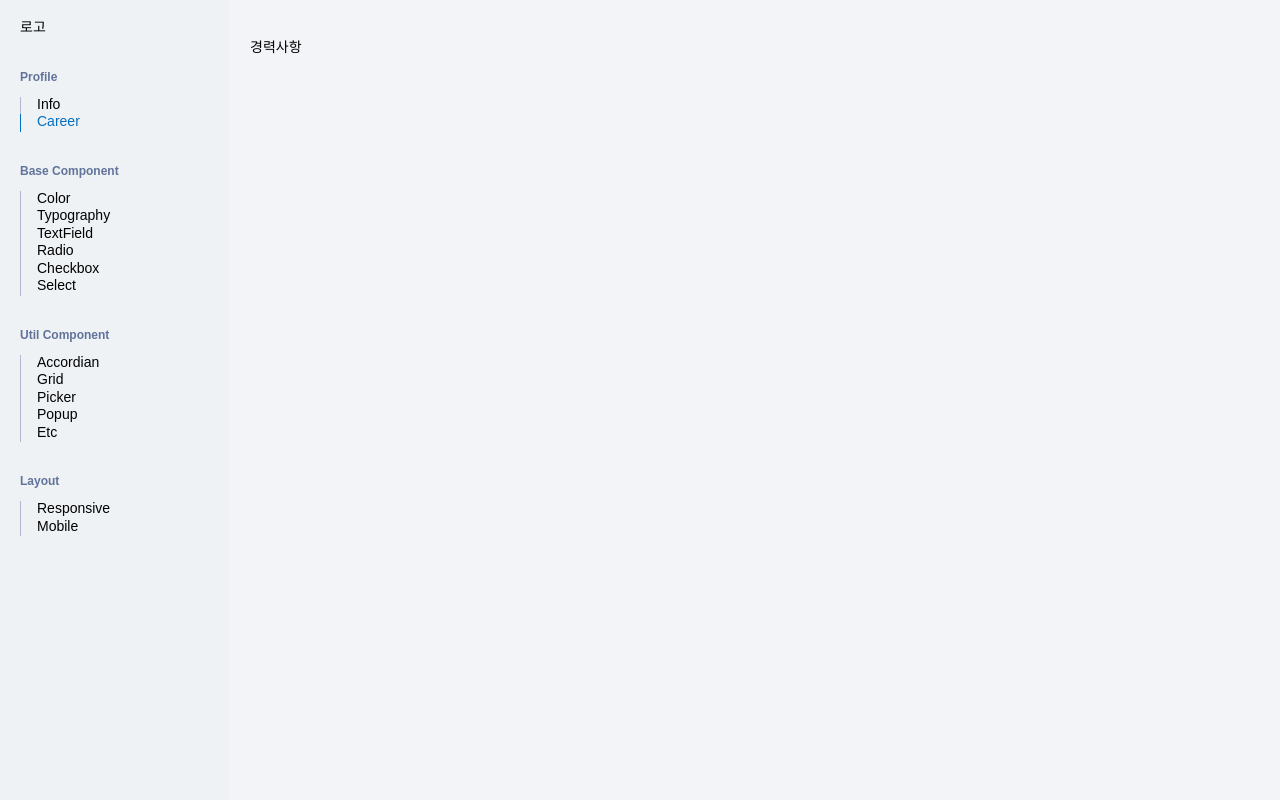
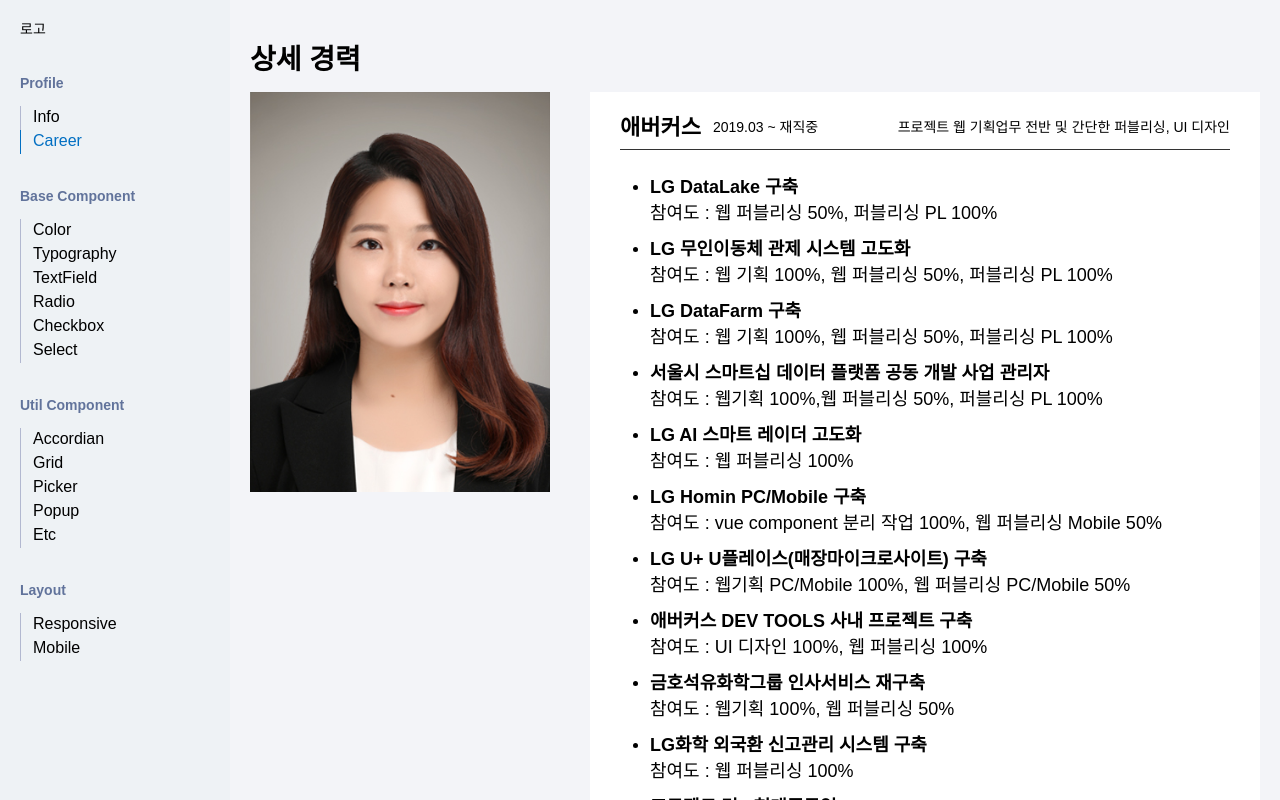
Before and after one commit to joyurim/homepage, a Nuxt app: page /profile/career in a window 1280 px wide. Built offline with nearby package versions, Linux system fonts and the light colour scheme; a web font is replaced by a local one.

Commit message:
경력사항 추가

```diff
--- a/assets/scss/common.scss
+++ b/assets/scss/common.scss
@@ -49,7 +49,7 @@
   font-family: 'Noto Sans KR', sans-serif;
   font-size: 14px;
   font-weight: normal;
-  line-height: 1.25;
+  line-height: 1.5;
   .hide {
     overflow: hidden;
     display: inline-block;
@@ -252,3 +252,39 @@
     }
   }
 }
+.ProfileCareer {
+  .page-title {
+    margin-bottom: 10px;
+    font-size: 28px;
+    font-weight: 700;
+  }
+  .photo {
+    width: 300px;
+    margin-right: 40px;
+  }
+  .career {
+    background: white;
+    padding: 20px 30px;
+    &__title {
+      @apply flex items-center justify-between;
+      padding-bottom: 4px;
+      border-bottom: 1px solid #333;
+      &--name {
+        font-size: 22px;
+        font-weight: 700;
+      }
+      &--date {
+        margin-left: 12px;
+        font-size: 14px;
+      }
+    }
+    &__list {
+      padding: 20px 30px;
+      li {
+        padding: 4px 0;
+        font-size: 18px;
+        list-style: disc;
+      }
+    }
+  }
+}
--- a/components/Sidebar.vue
+++ b/components/Sidebar.vue
@@ -140,13 +140,14 @@ export default {
   background: $bg-color;
   &__title {
     color: $blue-1;
-    font-size: 12px;
+    font-size: 14px;
     font-weight: 700;
   }
   &__list {
     &--menu {
       display: block;
-      padding-left: 16px;
+      padding-left: 12px;
+      font-size: 16px;
       border-left: 1px solid $blue-3;
       &.nuxt-link-active {
         color: $primary;
--- a/pages/profile/career.vue
+++ b/pages/profile/career.vue
@@ -1,5 +1,167 @@
 <template>
-  <section aside aria-label="경력사항">경력사항</section>
+  <section aside aria-label="경력사항" class="ProfileCareer">
+    <h2 class="page-title">상세 경력</h2>
+    <div class="flex items-start">
+      <!-- 이력서 사진 -->
+      <article class="photo">
+        <img src="/img/yurim2.jpg" alt="이력서 사진" />
+      </article>
+      <!-- 경력사항 -->
+      <div class="flex-1">
+        <!-- 애버커스 -->
+        <article class="career mb-4">
+          <div class="career__title">
+            <div class="flex items-center">
+              <h3 class="career__title--name">애버커스</h3>
+              <span class="career__title--date">2019.03 ~ 재직중</span>
+            </div>
+            <p>프로젝트 웹 기획업무 전반 및 간단한 퍼블리싱, UI 디자인</p>
+          </div>
+          <ul class="career__list">
+            <li>
+              <div class="font-bold">LG DataLake 구축</div>
+              <div>참여도 : 웹 퍼블리싱 50%, 퍼블리싱 PL 100%</div>
+            </li>
+            <li>
+              <div class="font-bold">LG 무인이동체 관제 시스템 고도화</div>
+              <div>
+                참여도 : 웹 기획 100%, 웹 퍼블리싱 50%, 퍼블리싱 PL 100%
+              </div>
+            </li>
+            <li>
+              <div class="font-bold">LG DataFarm 구축</div>
+              <div>
+                참여도 : 웹 기획 100%, 웹 퍼블리싱 50%, 퍼블리싱 PL 100%
+              </div>
+            </li>
+            <li>
+              <div class="font-bold">
+                서울시 스마트십 데이터 플랫폼 공동 개발 사업 관리자
+              </div>
+              <div>참여도 : 웹기획 100%,웹 퍼블리싱 50%, 퍼블리싱 PL 100%</div>
+            </li>
+            <li>
+              <div class="font-bold">LG AI 스마트 레이더 고도화</div>
+              <div>참여도 : 웹 퍼블리싱 100%</div>
+            </li>
+            <li>
+              <div class="font-bold">LG Homin PC/Mobile 구축</div>
+              <div>
+                참여도 : vue component 분리 작업 100%, 웹 퍼블리싱 Mobile 50%
+              </div>
+            </li>
+            <li>
+              <div class="font-bold">
+                LG U+ U플레이스(매장마이크로사이트) 구축
+              </div>
+              <div>
+                참여도 : 웹기획 PC/Mobile 100%, 웹 퍼블리싱 PC/Mobile 50%
+              </div>
+            </li>
+            <li>
+              <div class="font-bold">애버커스 DEV TOOLS 사내 프로젝트 구축</div>
+              <div>참여도 : UI 디자인 100%, 웹 퍼블리싱 100%</div>
+            </li>
+            <li>
+              <div class="font-bold">금호석유화학그룹 인사서비스 재구축</div>
+              <div>참여도 : 웹기획 100%, 웹 퍼블리싱 50%</div>
+            </li>
+            <li>
+              <div class="font-bold">LG화학 외국환 신고관리 시스템 구축</div>
+              <div>참여도 : 웹 퍼블리싱 100%</div>
+            </li>
+            <li>
+              <div class="font-bold">프로젝트 명 : 현대중공업 UI Framework</div>
+              <div>참여도 : 웹 퍼블리싱 40%</div>
+            </li>
+          </ul>
+        </article>
+        <!-- 테스트굿 -->
+        <article class="career mb-4">
+          <div class="career__title">
+            <div class="flex items-center">
+              <h3 class="career__title--name">테스트굿</h3>
+              <span class="career__title--date">2015. 10 ~ 2018. 03</span>
+            </div>
+            <p>모바일UI, 웹디자인, HTML, 포토샵, 상세페이지</p>
+          </div>
+          <ul class="career__list">
+            <li>
+              <div class="font-bold">테스트굿 사이트 리뉴얼</div>
+              <div>참여도 : 웹 퍼블리싱 100%, 퍼블리싱 PL 100%</div>
+            </li>
+            <li>
+              <div class="font-bold">아로니아 브랜드 사이트 런칭</div>
+              <div>참여도 : 웹 디자인 100%, 웹 퍼블리싱 100%</div>
+            </li>
+            <li>
+              <div class="font-bold">신사업팀 지역포탈 사이트 런칭</div>
+              <div>참여도 : 웹 디자인 100%, 웹 퍼블리싱 100%</div>
+            </li>
+            <li>
+              <div class="font-bold">캄보디아 현지 리워드어플 런칭</div>
+              <div>참여도 : 웹 디자인 100%, 웹 퍼블리싱 100%</div>
+            </li>
+            <li>
+              <div class="font-bold">테스트굿, 시드니 캥거루 운영 웹디자인</div>
+              <div>참여도 : 웹 디자인 100%, 웹 퍼블리싱 100%</div>
+            </li>
+          </ul>
+        </article>
+        <!-- 투두쇼핑 -->
+        <article class="career mb-4">
+          <div class="career__title">
+            <div class="flex items-center">
+              <h3 class="career__title--name">투두쇼핑</h3>
+              <span class="career__title--date">2011. 04 ~ 2015. 09</span>
+            </div>
+            <p>모바일UI, 웹디자인, HTML, 포토샵, 상세페이지</p>
+          </div>
+          <ul class="career__list">
+            <li>
+              <div class="font-bold">
+                2014. 03 ~ 2015. 09 TV헤어마트 메인 디자이너
+              </div>
+              <div>
+                참여도 : 쇼핑몰 운영을 위한 제품 상세페이지 다지인 | 2015년 4월
+                메인 페이지 부분 리뉴얼 | 운영에 필요한 기획전 및 이벤트 페이지
+                디자인
+              </div>
+            </li>
+            <li>
+              <div class="font-bold">
+                2013. 05 ~ 2015. 09 미용사몰 메인 디자이너
+              </div>
+              <div>
+                참여도 : 2013년 5월 ~ 9월 사이트 리뉴얼 메인 디자이너 (디자인
+                100%) | 미용사몰 모바일 사이트 디자인 (디자인 100%) | 사이트
+                운영을 위한 기획전 및 상세페이지 디자인
+              </div>
+            </li>
+            <li>
+              <div class="font-bold">
+                2013. 02 ~ 2015. 09 온라인 미용실 BTX4 메인 디자이너
+              </div>
+              <div>
+                참여도 : 운영에 필요한 제품 상세페이지 다지인 | 신규 가맹점
+                오픈에 필요한 로고 디자인 및 홈페이지 디자인 | 가맹점 이벤트
+                배너 및 페이지 디자인
+              </div>
+            </li>
+            <li>
+              <div class="font-bold">
+                2011. 04 ~ 2013. 05 TV헤어아카데미 서브 디자이너
+              </div>
+              <div>
+                참여도 : 매주 업데이트 되는 강의 상세페이지 디자인 | 분기별
+                컬렉션 페이지 디자인 | 각종 특강 및 세미나 안내 페이지 디자인
+              </div>
+            </li>
+          </ul>
+        </article>
+      </div>
+    </div>
+  </section>
 </template>
 
 <script>
```
Also changed, not shown: static/img/yurim2.jpg (added).
